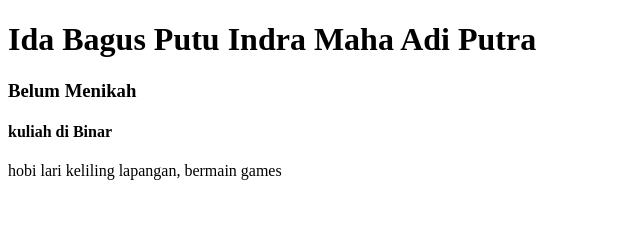
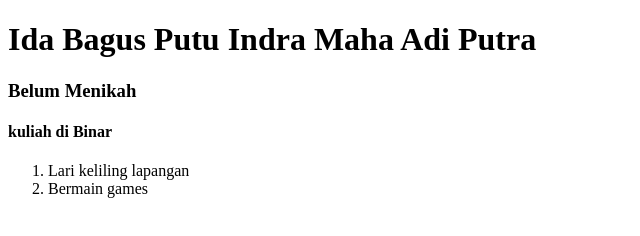
Before and after one commit to indramaha/git-lesson, a plain HTML site: page index.html in a window 1280 px wide. Shown: the whole page, without its empty margins (0-640 px from the left). Drawn offline with Linux system fonts and the light colour scheme.

Commit message:
add list hobbies, delete hobi paragraph

```diff
--- a/index.html
+++ b/index.html
@@ -10,6 +10,9 @@
     <h1>Ida Bagus Putu Indra Maha Adi Putra</h1>
     <h3>Belum Menikah</h3>
     <h4>kuliah di Binar</h4>
-    <p>hobi lari keliling lapangan, bermain games</p>
+    <ol>
+        <li>Lari keliling lapangan</li>
+        <li>Bermain games</li>
+    </ol>
 </body>
 </html>
```
